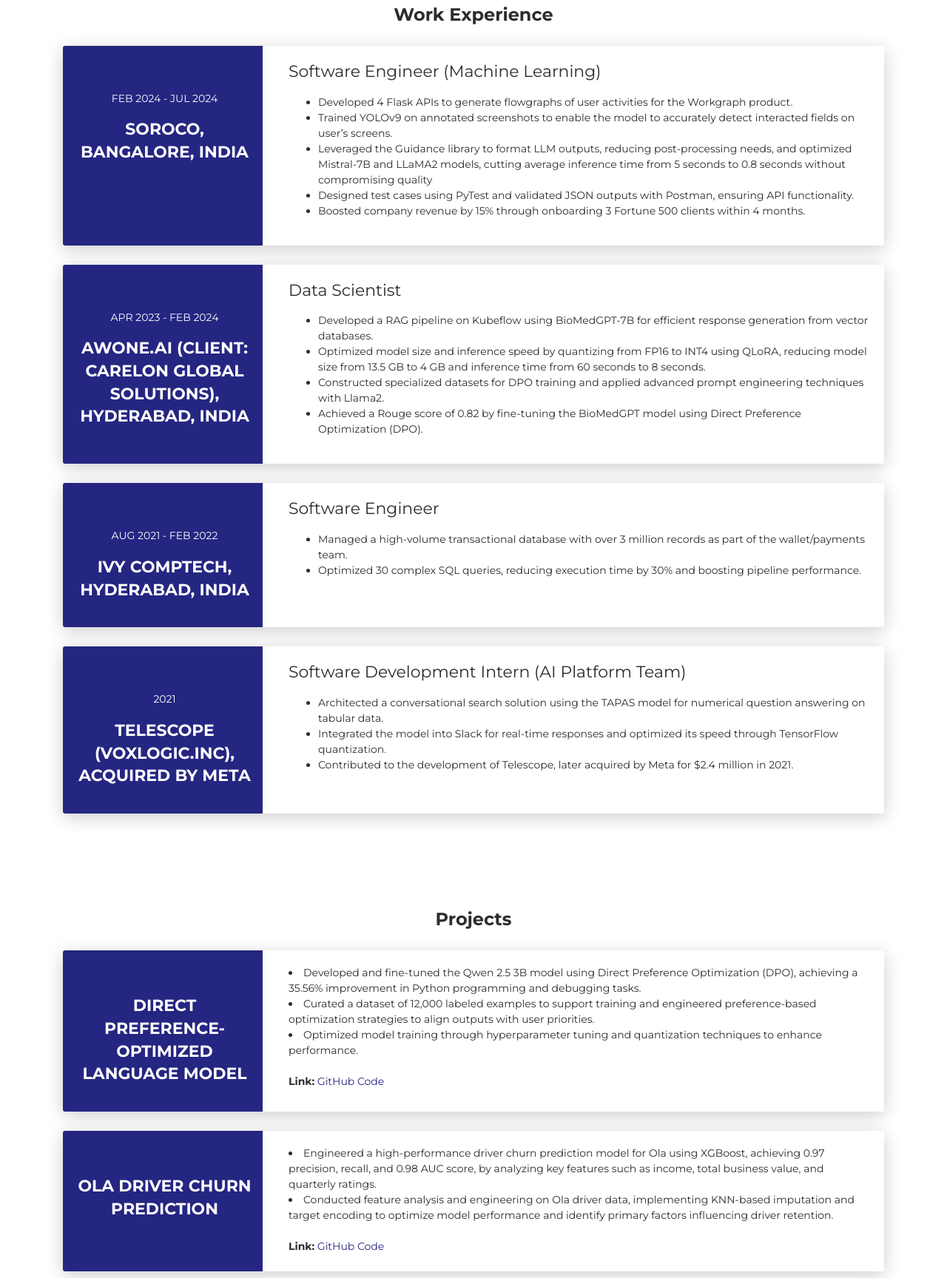
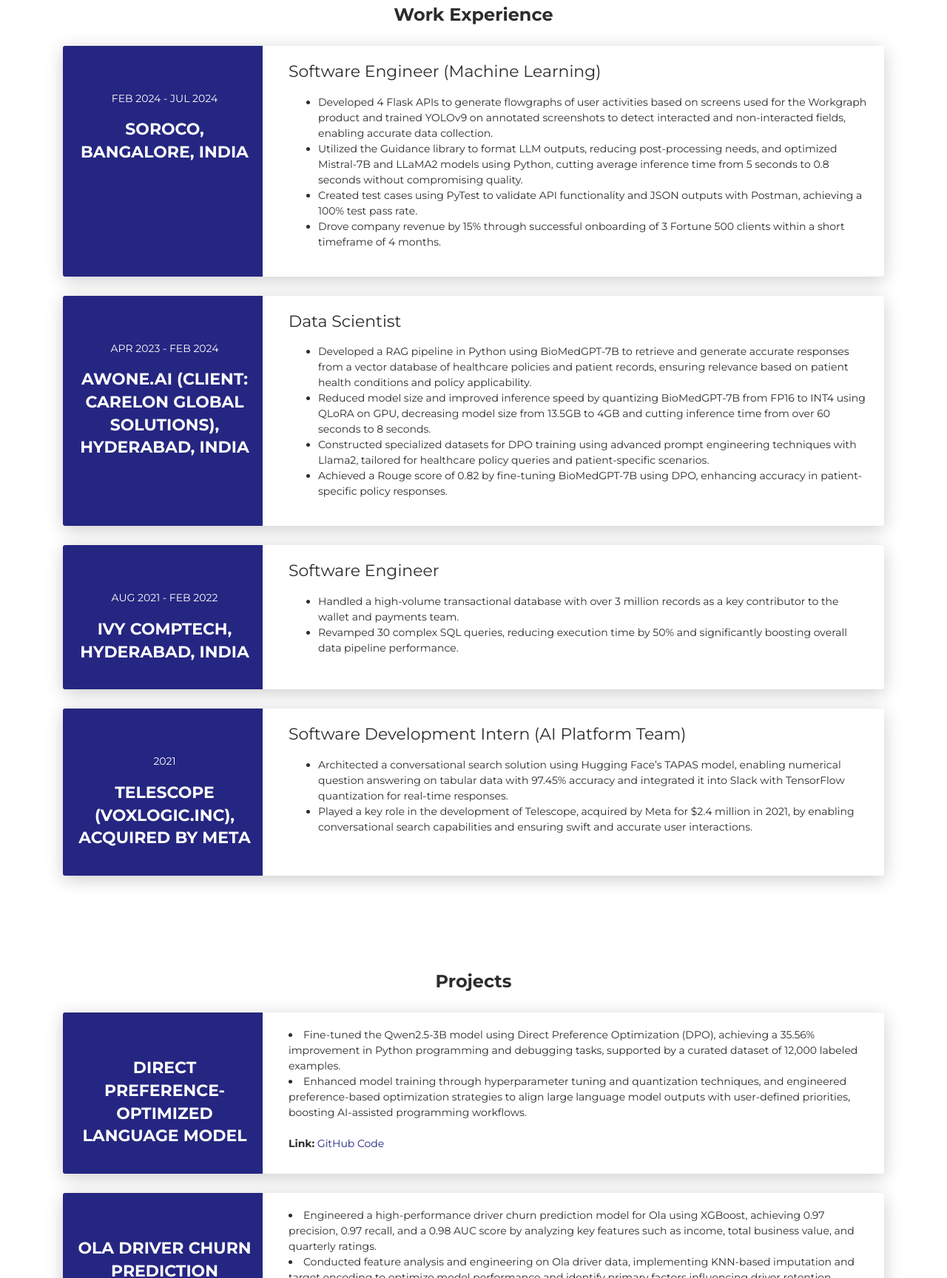
Before and after one commit to gowthamvenkata5699/portfolio_ai, a plain HTML site: page index.html in a window 1280 px wide. Shown: the part 2555-4283 px from the top of the page at 74% size. Drawn offline with Linux system fonts and the light colour scheme.

Commit message:
updated resume

```diff
--- a/index.html
+++ b/index.html
@@ -162,7 +162,7 @@
                     <div class="col-md-9" data-aos="fade-left" data-aos-offset="50" data-aos-duration="500">
                         <div class="card-body">
                             <div class="h5">Master of Science in Data Science</div>
-                            <p class="category">Stony Brook University, Stony Brook, New York. CGPA: 3.84/4</p>
+                            <p class="category">Stony Brook University, Stony Brook, New York. GPA: 3.84/4</p>
                             <strong>Courses:</strong>
                             <ul>
                                 <li>Natural Language Processing</li>
@@ -185,7 +185,7 @@
                     <div class="col-md-9" data-aos="fade-left" data-aos-offset="50" data-aos-duration="500">
                         <div class="card-body">
                             <div class="h5">Advanced Certificate Programme in Data Science with Specialization in NLP</div>
-                            <p class="category">International Institute of Information Technology, Bangalore, India. CGPA: 3.8/4</p>
+                            <p class="category">International Institute of Information Technology, Bangalore, India. GPA: 3.8/4</p>
                             <strong>Courses:</strong>
                             <ul>
                                 <li>Machine Learning</li>
@@ -208,7 +208,7 @@
                     <div class="col-md-9" data-aos="fade-left" data-aos-offset="50" data-aos-duration="500">
                         <div class="card-body">
                             <div class="h5">Bachelor of Technology in Computer Science with Specialization in Data Science</div>
-                            <p class="category">Koneru Lakshmaiah Education Foundation - KL University, Hyderabad, India. CGPA: 9.02/10</p>
+                            <p class="category">Koneru Lakshmaiah Education Foundation - KL University, Hyderabad, India. GPA: 9.02/10</p>
                             <strong>Courses:</strong>
                             <ul>
                                 <li>Data Structures and Algorithms</li>
@@ -241,12 +241,12 @@
                       <div class="card-body">
                           <div class="h5">Software Engineer (Machine Learning)</div>
                           <ul>
-                              <li>Developed 4 Flask APIs to generate flowgraphs of user activities for the Workgraph product.</li>
-                              <li>Trained YOLOv9 on annotated screenshots to enable the model to accurately detect interacted fields on user’s screens.</li>
-                              <li>Leveraged the Guidance library to format LLM outputs, reducing post-processing needs, and optimized Mistral-7B
-                                and LLaMA2 models, cutting average inference time from 5 seconds to 0.8 seconds without compromising quality</li>
-                              <li>Designed test cases using PyTest and validated JSON outputs with Postman, ensuring API functionality.</li>
-                              <li>Boosted company revenue by 15% through onboarding 3 Fortune 500 clients within 4 months.</li>
+                            <li>Developed 4 Flask APIs to generate flowgraphs of user activities based on screens used for the Workgraph product and trained
+                            YOLOv9 on annotated screenshots to detect interacted and non-interacted fields, enabling accurate data collection.</li>
+                            <li>Utilized the Guidance library to format LLM outputs, reducing post-processing needs, and optimized Mistral-7B and LLaMA2
+                            models using Python, cutting average inference time from 5 seconds to 0.8 seconds without compromising quality.</li>
+                            <li>Created test cases using PyTest to validate API functionality and JSON outputs with Postman, achieving a 100% test pass rate.</li>
+                            <li>Drove company revenue by 15% through successful onboarding of 3 Fortune 500 clients within a short timeframe of 4 months.</li>
                           </ul>
                       </div>
                   </div>
@@ -265,10 +265,13 @@
                       <div class="card-body">
                           <div class="h5">Data Scientist</div>
                           <ul>
-                              <li>Developed a RAG pipeline on Kubeflow using BioMedGPT-7B for efficient response generation from vector databases.</li>
-                              <li>Optimized model size and inference speed by quantizing from FP16 to INT4 using QLoRA, reducing model size from 13.5 GB to 4 GB and inference time from 60 seconds to 8 seconds.</li>
-                              <li>Constructed specialized datasets for DPO training and applied advanced prompt engineering techniques with Llama2.</li>
-                              <li>Achieved a Rouge score of 0.82 by fine-tuning the BioMedGPT model using Direct Preference Optimization (DPO).</li>
+                            <li>Developed a RAG pipeline in Python using BioMedGPT-7B to retrieve and generate accurate responses from a vector database of
+                              healthcare policies and patient records, ensuring relevance based on patient health conditions and policy applicability.</li>
+                            <li>Reduced model size and improved inference speed by quantizing BioMedGPT-7B from FP16 to INT4 using QLoRA on GPU,
+                              decreasing model size from 13.5GB to 4GB and cutting inference time from over 60 seconds to 8 seconds.</li>
+                            <li>Constructed specialized datasets for DPO training using advanced prompt engineering techniques with Llama2, tailored for healthcare
+                              policy queries and patient-specific scenarios.</li>
+                            <li>Achieved a Rouge score of 0.82 by fine-tuning BioMedGPT-7B using DPO, enhancing accuracy in patient-specific policy responses.</li>
                           </ul>
                       </div>
                   </div>
@@ -287,8 +290,8 @@
                       <div class="card-body">
                           <div class="h5">Software Engineer</div>
                           <ul>
-                              <li>Managed a high-volume transactional database with over 3 million records as part of the wallet/payments team.</li>
-                              <li>Optimized 30 complex SQL queries, reducing execution time by 30% and boosting pipeline performance.</li>
+                              <li>Handled a high-volume transactional database with over 3 million records as a key contributor to the wallet and payments team.</li>
+                              <li>Revamped 30 complex SQL queries, reducing execution time by 50% and significantly boosting overall data pipeline performance.</li>
                           </ul>
                       </div>
                   </div>
@@ -307,9 +310,10 @@
                       <div class="card-body">
                           <div class="h5">Software Development Intern (AI Platform Team)</div>
                           <ul>
-                              <li>Architected a conversational search solution using the TAPAS model for numerical question answering on tabular data.</li>
-                              <li>Integrated the model into Slack for real-time responses and optimized its speed through TensorFlow quantization.</li>
-                              <li>Contributed to the development of Telescope, later acquired by Meta for $2.4 million in 2021.</li>
+                              <li>Architected a conversational search solution using Hugging Face’s TAPAS model, enabling numerical question answering on tabular
+                                data with 97.45% accuracy and integrated it into Slack with TensorFlow quantization for real-time responses.</li>
+                              <li>Played a key role in the development of Telescope, acquired by Meta for $2.4 million in 2021, by enabling conversational search
+                                capabilities and ensuring swift and accurate user interactions.</li>
                           </ul>
                       </div>
                   </div>
@@ -334,9 +338,10 @@
                 </div>
                 <div class="col-md-9" data-aos="fade-left" data-aos-offset="50" data-aos-duration="500">
                     <div class="card-body">
-                            <li>Developed and fine-tuned the Qwen 2.5 3B model using Direct Preference Optimization (DPO), achieving a 35.56% improvement in Python programming and debugging tasks.</li>
-                            <li>Curated a dataset of 12,000 labeled examples to support training and engineered preference-based optimization strategies to align outputs with user priorities.</li>
-                            <li>Optimized model training through hyperparameter tuning and quantization techniques to enhance performance.</li>
+                            <li>Fine-tuned the Qwen2.5-3B model using Direct Preference Optimization (DPO), achieving a 35.56% improvement in Python
+                              programming and debugging tasks, supported by a curated dataset of 12,000 labeled examples.</li>
+                            <li>Enhanced model training through hyperparameter tuning and quantization techniques, and engineered preference-based optimization
+                              strategies to align large language model outputs with user-defined priorities, boosting AI-assisted programming workflows.</li>
                             <br>
                         <span> <strong>Link:</strong> <a href="https://github.com/gowthamvenkatsairam/dpo_language_model_coding">GitHub Code</a></span>
 
@@ -355,8 +360,10 @@
                 </div>
                 <div class="col-md-9" data-aos="fade-left" data-aos-offset="50" data-aos-duration="500">
                     <div class="card-body">
-                            <li>Engineered a high-performance driver churn prediction model for Ola using XGBoost, achieving 0.97 precision, recall, and 0.98 AUC score, by analyzing key features such as income, total business value, and quarterly ratings.</li>
-                            <li>Conducted feature analysis and engineering on Ola driver data, implementing KNN-based imputation and target encoding to optimize model performance and identify primary factors influencing driver retention.</li>
+                            <li>Engineered a high-performance driver churn prediction model for Ola using XGBoost, achieving 0.97 precision, 0.97 recall, and a
+                              0.98 AUC score by analyzing key features such as income, total business value, and quarterly ratings.</li>
+                            <li>Conducted feature analysis and engineering on Ola driver data, implementing KNN-based imputation and target encoding to
+                              optimize model performance and identify primary factors influencing driver retention.</li>
                         <br>
                         <span> <strong>Link:</strong> <a href="https://github.com/gowthamvenkatsairam/Ola-DriverChurn-Ensembles">GitHub Code</a></span>
                     </div>
@@ -393,8 +400,10 @@
                 </div>
                 <div class="col-md-9" data-aos="fade-left" data-aos-offset="50" data-aos-duration="500">
                     <div class="card-body">
-                            <li>Identified key drivers of delivery time, such as total outstanding orders, hour of the day, and market dynamics, using Random Forest feature importance analysis, achieving an MSE of 3.2 and RMSE of 1.79 with the Random Forest regressor.</li>
-                            <li>Improved predictive accuracy by fine-tuning Neural Networks, successfully reducing error metrics to an MSE of 0.12 and RMSE of 0.34, leading to a more optimized and reliable delivery time forecasting system.</li>
+                            <li>Analyzed key drivers of delivery time, such as total outstanding orders, hour of the day, and market dynamics, using Random Forest
+                              feature importance analysis, achieving an MSE of 3.2 and RMSE of 1.79 with the Random Forest regressor.</li>
+                            <li>Maximized predictive accuracy by fine-tuning Neural Networks, reducing error metrics to an MSE of 0.12 and RMSE of 0.34,
+                              resulting in a more reliable delivery time forecasting system.</li>
                         <br>
                         <span> <strong>Link:</strong> <a href="https://github.com/gowthamvenkatsairam/Delivery-time-estimation-using-neural-networks">GitHub Code</a></span>
                     </div>
```
Also changed, not shown: 1 other file.
